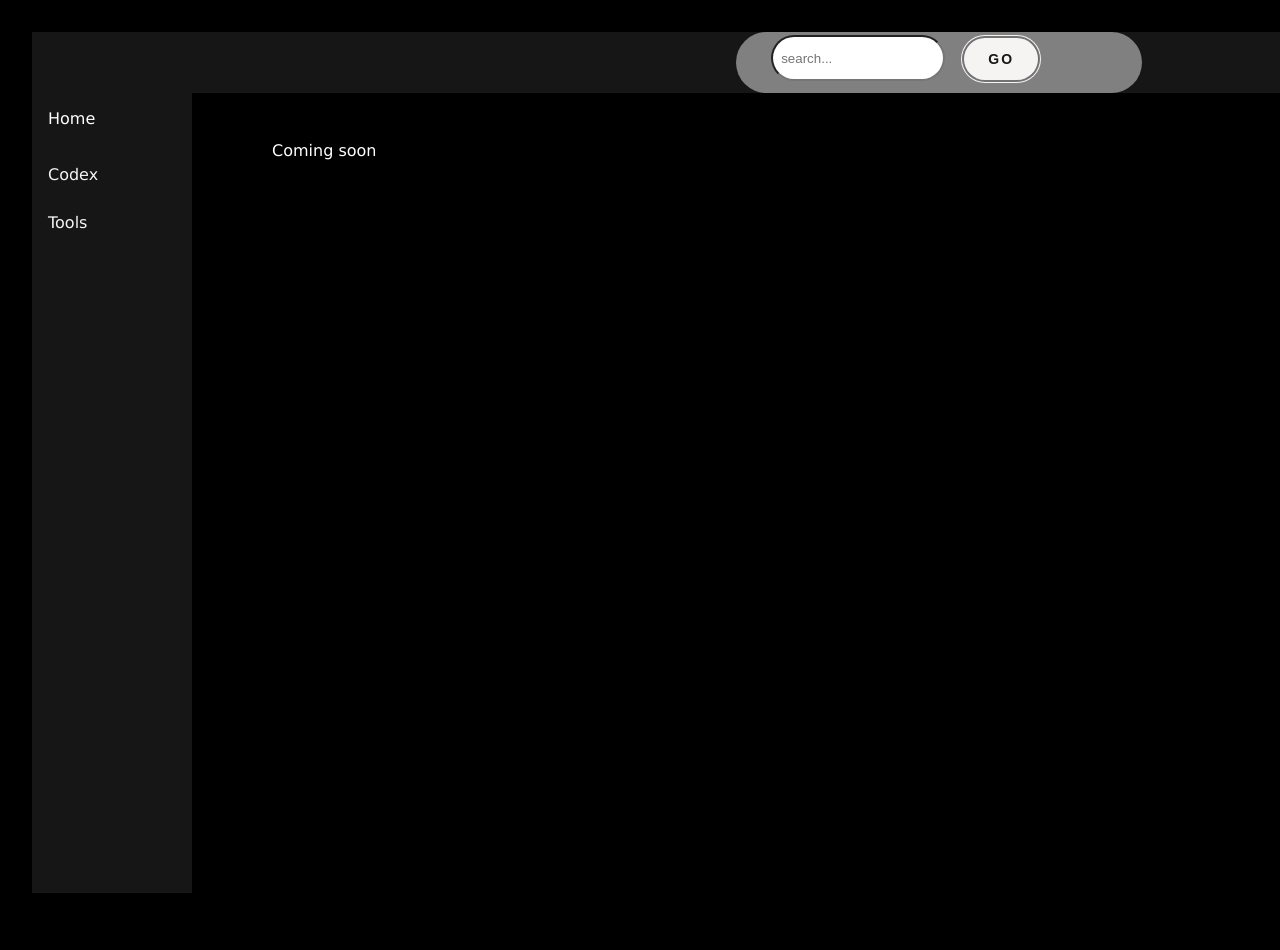
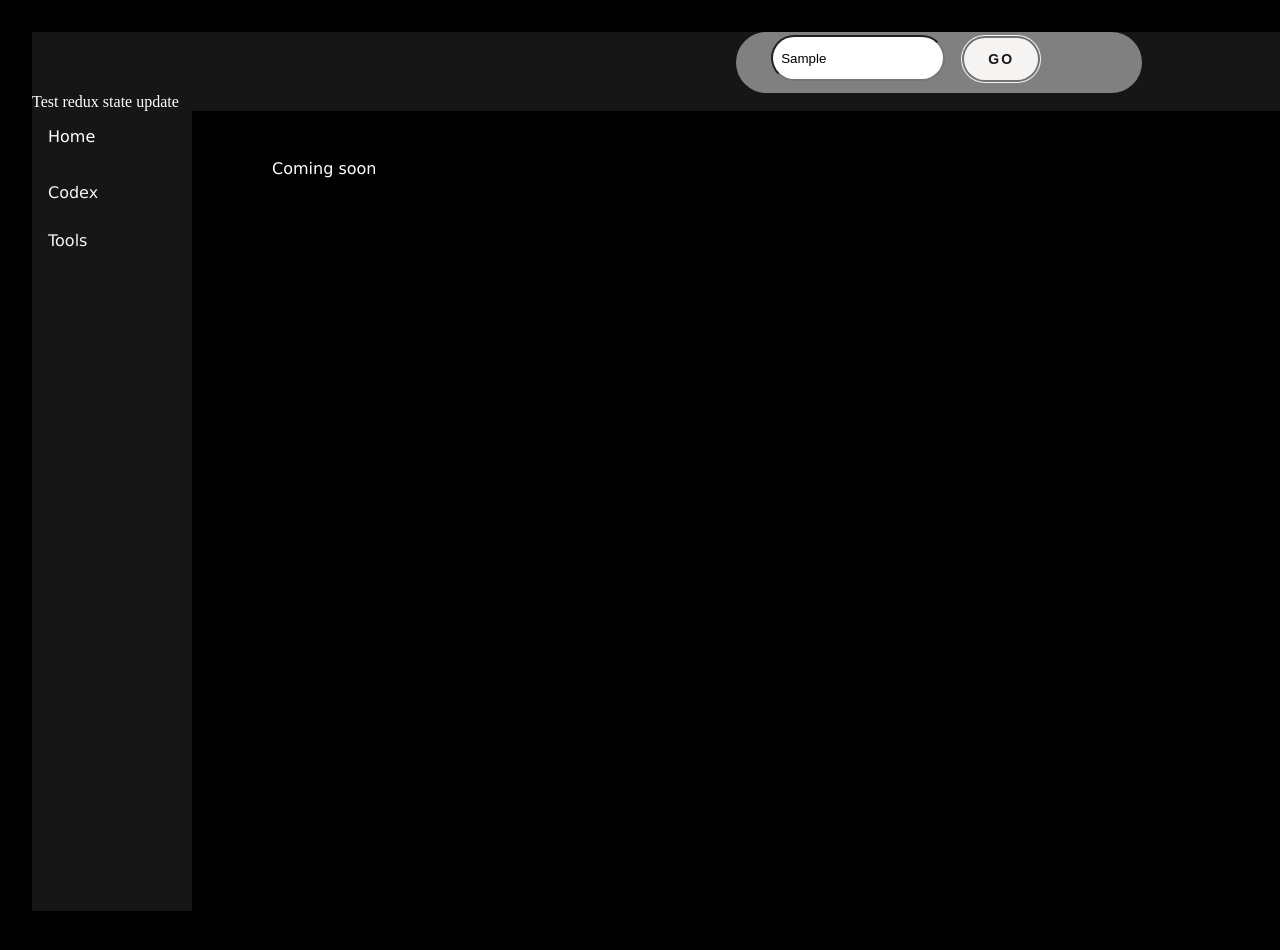
Before and after one commit to dnlstronge/monsters-db, a React (Create React App) app: page / in a window 1280 px wide. Both pictures are taken after typing "Sample" into the empty fields and a click on the button "GO". Shown: the top 950 px of the page. Built offline with nearby package versions, Linux system fonts and the light colour scheme.

Commit message:
[x] add dispatch

```diff
--- a/src/Components/Search/Search.tsx
+++ b/src/Components/Search/Search.tsx
@@ -1,23 +1,34 @@
 import React from 'react'
 import classes from "./Search.module.css"
 import { useState } from 'react'
+import { useDispatch } from 'react-redux'
+import { setSearchTerm, setShowSearch } from '../../Redux/searchTermSlice'
+import { RootState } from '../../Redux/store'
+import { useSelector } from 'react-redux'
 
 const Search = () => {
-
-  const [searchTerm, setSearchTerm] = useState("")
+  const dispatch: any = useDispatch()
+  const [search, setSearch] = useState("")
+  const testStateSearch = useSelector((state: RootState) => state.searchTerm.showSearch)
 
   /* handler */
   const handleSearch = () => {
-
+    dispatch(setShowSearch({type: "SHOW", payload: true}))
+    dispatch(setSearchTerm(search))
+  }
+  const handleSearchTerm = (e: React.ChangeEvent<HTMLInputElement>) => {
+    setSearch(e.currentTarget.value)
   }
 
   return (
     <section className={classes.section}>
         <div className={classes.container}>
         <label className={classes.label} htmlFor="search"></label>
-        <input value={searchTerm} placeholder="search..." type="text" className={classes.input}></input>
+        <input value={search} onChange={handleSearchTerm} placeholder="search..." type="text" className={classes.input}></input>
         <button onClick={handleSearch} className={classes.btn}>Go</button>
     </div>
+    {testStateSearch &&
+    <div style={{color: "white"}}>Test redux state update</div>}
     </section>
 
   )
--- a/src/Redux/searchTermSlice.ts
+++ b/src/Redux/searchTermSlice.ts
@@ -1,5 +1,5 @@
 import { createSlice } from "@reduxjs/toolkit"
-
+import { PayloadAction } from "@reduxjs/toolkit"
 export const searchTermSlice = createSlice({
     name: "searchTerm",
     initialState: {
@@ -9,7 +9,7 @@ export const searchTermSlice = createSlice({
             setShowSearch(state, action) {
                 state.showSearch = action.payload
             },
-            setSearchTerm(state, action) {
+            setSearchTerm(state, action: PayloadAction<string>) {
                 state.searchQuery = action.payload
             }
         }
--- a/src/Redux/store.ts
+++ b/src/Redux/store.ts
@@ -1,5 +1,5 @@
 import { configureStore } from '@reduxjs/toolkit'
-import searchTermReducer from "./SearchtermSlice"
+import searchTermReducer from "./searchTermSlice"
 
 export const store = configureStore({
   reducer: {
```
